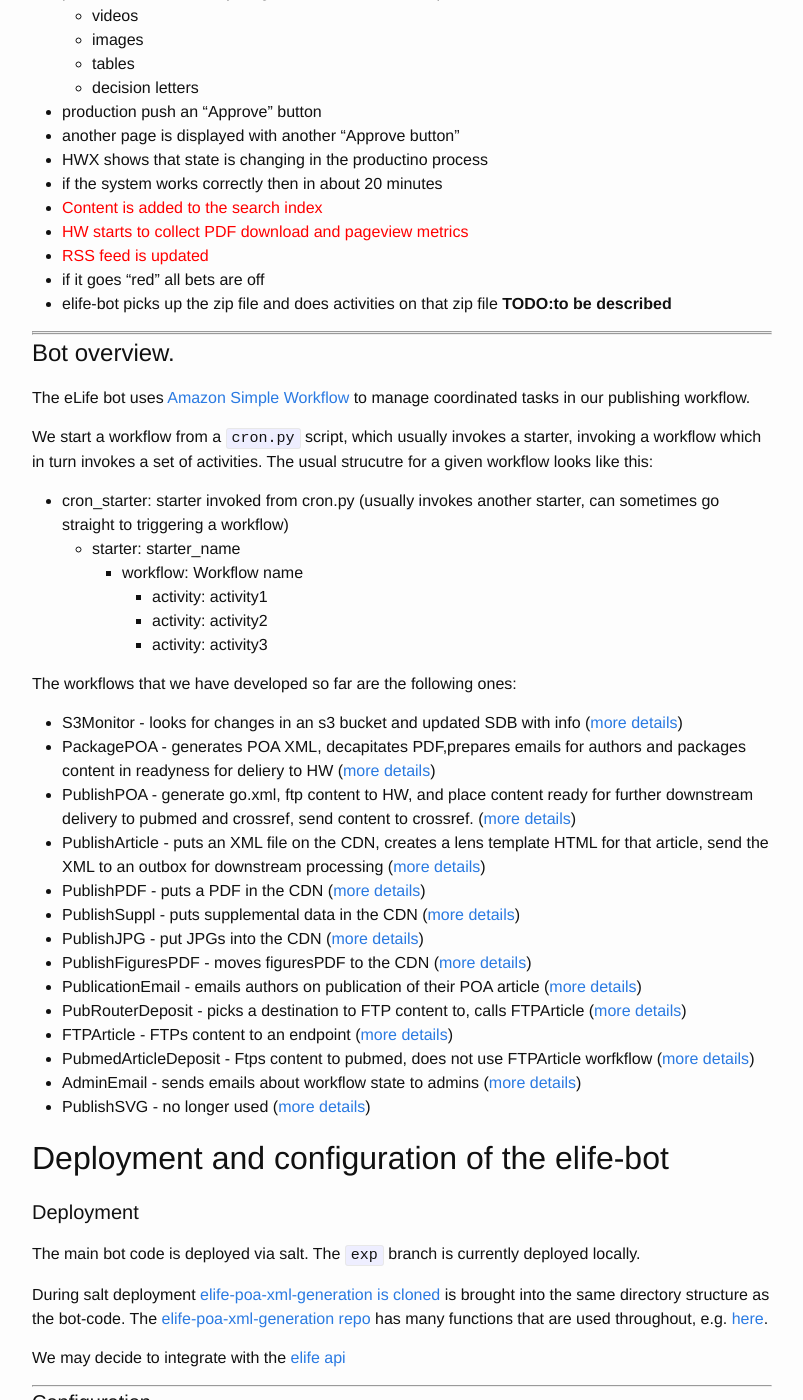
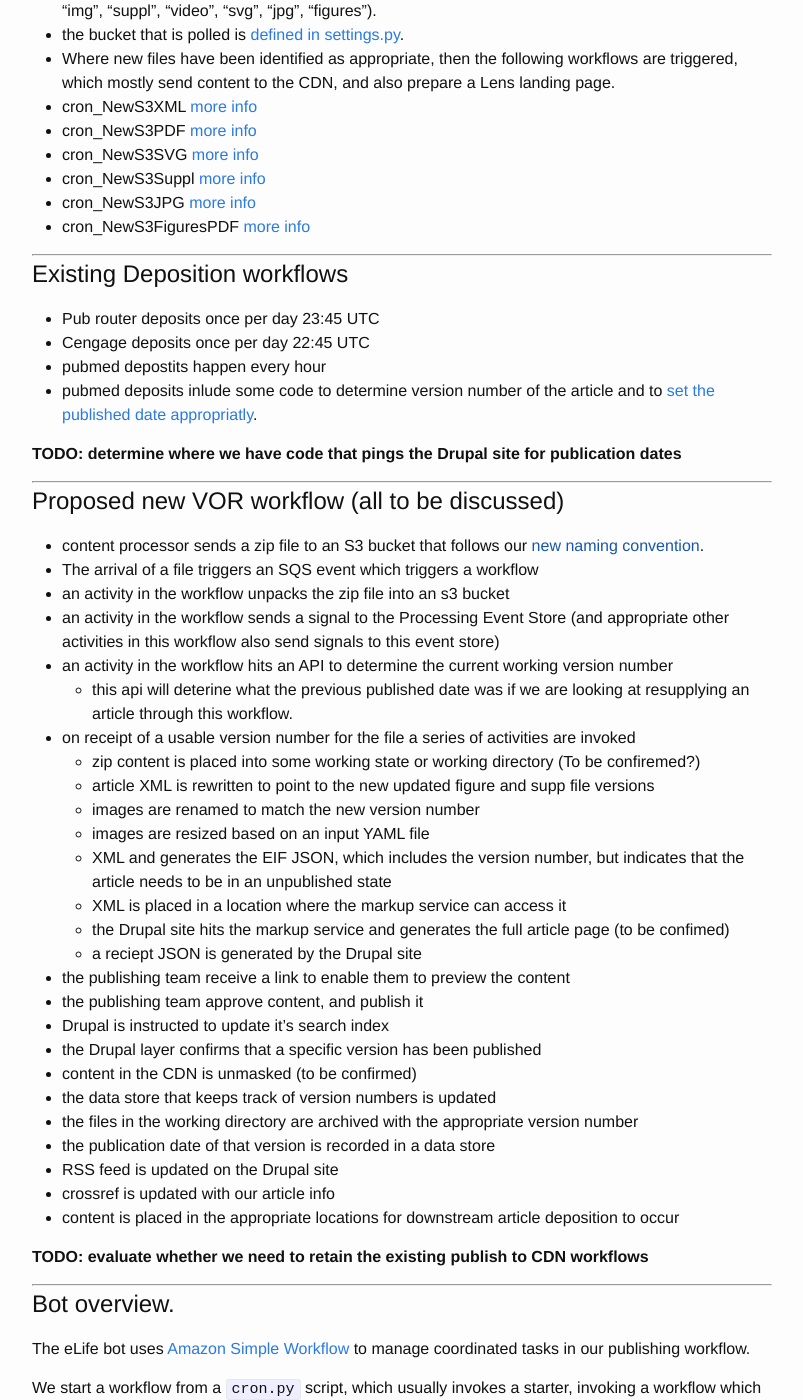
Before and after one commit to elifesciences/elife-continuum-documentation, a Jekyll site: the page built from file-s3-naming-workflow/_posts/2015-06-12-ppp-workflow-docs.markdown, in a window 1280 px wide and 1400 px high, scrolled down 2434 px. Shown: the whole window, without its empty margins (238-1041 px from the left). Built offline with Jekyll 4.4.1, drawn with Linux system fonts in a browser that asks for light colours; some of the changed text lies outside the part shown.

Commit message:
first draft of new VOR workflow, removed server depenency

```diff
--- a/file-s3-naming-workflow/_posts/2015-06-12-ppp-workflow-docs.markdown
+++ b/file-s3-naming-workflow/_posts/2015-06-12-ppp-workflow-docs.markdown
@@ -5,18 +5,14 @@ date:   2015-06-12 11:40:32
 categories: ppp docs workflow
 ---
 
-{% assign ppp = site.ppp_docs_config %}
+
 
 ----
 
 # TODO list for this document
 
-- provide links to how each activity gets it's settings, and how content flows within a workflow  (80%)
-
-- write up from the point of view of an incoming document what activities it experiences for current VOR and POA workflows (50%)
-
-- highlight the parts of the workflow that we need to create activities for to replace HW (10%)
-- write up a proposed doc showing what our new workflows might look like  (0%)
+- highlight the parts of the workflow that we need to create activities for to replace HW (70%)
+- write up a proposed doc showing what our new workflows might look like  (60%)
 - complete tl;dr overview of the doc (10%)
 
 ----
@@ -25,42 +21,20 @@ This documentation aims to refer to the [exp branch](https://github.com/elifesci
 
 ----
 
-# TL;DR
-
-This document describes the current and future outlines of the elife-bot publishing workflow.
-
-- Lines in **red** are components that we need to build for the PPP project.
-- Lines in **green** are components that we have built for the PPP project.
-
-After the tl;dr section we go into detail on how to configure and run the bot code.
-
-
-## Current POA workflow
-
-to be completed
-
-## Current VOR workflow
-
-to be completed
-
-## Future POA workflow
-
-to be completed
-
-## Future VOR workflow
-
-to be completed
-
-----
-
 # Existing POA workflow
 
-- every hour EJP sends csv files with metadata to the `elife-ejp-ftp` S3 bucket
+- every hour EJP sends csv files with metadata to the `elife-ejp-ftp` S3 bucket. They have been provided access to this via the [https://cloudgates.net]() service, and to change the location of this we need to [modify the cloudgates settings](https://github.com/elifesciences/elifesciences-wiki/wiki/adding-a-ftp-endpoint-to-an-AWS-S3-bucket-via-the-cloudgates-service) and resullpy FTP credentials to the vendor.
 - when an article has been accepted for publication in EJP the production team hit a button in EJP that will cause EJP to FTP a file to the `elife-ejp-poa-delivery` S3 bucket
 - `cron.py` checks at 11am for new content in a bucket defined by the setting `poa_bucket` which needs to be set to be teh same bucket that EJP are sending their content to (done in settings.py for the elife-bot code)
 - on discovering a new file in that bucket (via the S3Monitor activity) the [PackagePOA](#PackagePOA) activity is started
 - this activity looks for content in directories on the local Ec2 machine that are set in the settings file of the [elife-poa-xml-generation](https://github.com/elifesciences/elife-poa-xml-generation/blob/master/example-settings.py) code. It then sends the output to an s3 bucket [that is defined](https://github.com/elifesciences/elife-bot/blob/exp/activity/activity_PackagePOA.py#L276) by the [settings.poa_packaging_bucket](https://github.com/elifesciences/elife-bot/blob/exp/activity/activity_PackagePOA.py#L60) which is set to `elife-poa-packaging`
 - the [PublishPOA](#PublishPOA) is invoked if a new file is found in `elife-poa-packaging`.
+- this will create a folder in an outbox of the folloiwng format
+    - folder name YYYYMMDD
+    - folder contains, for each article to be published, a file of the following kind
+      - elife_poa_eNNNNN.xml
+      - elife_poa_eNNNNN_ds.zip
+      - decap_elife_poa_eNNNNN.pdf
 - this sends files to HW and to crossref and prepares files for downstream delivery.
 - Files appears in Highwire express (HWX)
 - HWX shows all POA articles for the day on one "batch"
@@ -73,18 +47,25 @@ to be completed
     - special characters
     - that decapitation has happened on the PDF
     - that the abstract appears OK
-    - some other checks (listed in the POA protocalls document)
+    - some other checks (listed in the POA protocals document)
 - production push an "Approve" button
 - another page is displayed with another "Approve button"
 - a "Success Page" is displayed
 - <span style="color:red">Content is added to the search index </span>
 - usually within 1/2 an hour the paper on the Drupal Site is in a published state
-
+- it's not clear to me which of the "publish" activities operate on the contents that we have here.
 
 ---
+
 # Existing VOR workflow
-- content processor sends a zip file to an S3 bucket and to a HW FTP endpoint
-- Files appears in Highwire express (HWX) with a go.xml file  [&#128279;]()
+
+- content processor sends a zip file to an S3 bucket and to a HW FTP endpoint, I _think_ these go into the s3 bucket `elife-articles-hw`.
+- content processor sends Crossref an XML file to update the crossref record
+- These files appear in a directory named as NNNNN - where this is the `f-id`. There is one folder for every article. The folder contains files of the format
+  - elife_YYYY_NNNNN.img.zip
+  - elife_YYYY_NNNNN.pdf.zip
+  - elife_YYYY_NNNNN.xml.zip
+- Files appears in Highwire express (HWX)
 - each file takes it's own batch through the system
 - <span style="color:red">HW creates a record in HWX</span>
 - if production can get to HWX then they see the following stages (information can been seen at each of these stages)
@@ -98,27 +79,81 @@ to be completed
   - <span style="color:red">images are converted</span>
   - <span style="color:green">HW creates nodes in Drupal</span>
   - <span style="color:red">assetts are loaded to the appropriate location, e.g. for download or to the CDN</span>
-  - <span style="color:red">XML is transformed to HTML and provided via a markdup service</span>
+  - <span style="color:red">XML is transformed to HTML and provided via a markup service</span>
   - <span style="color:red">Some magic related article fun happens</span>
 - when the workflow gets to assembly assembly will turn orange and production can make a decision
 - at assembly there is a QA report that links to the Drupal site
-- production checks everything in the article on the drupal site
+- production checks everything in the article on the Drupal site
   - videos
   - images
   - tables
   - decision letters
 - production push an "Approve" button
 - another page is displayed with another "Approve button"
-- HWX shows that state is changing in the productino process
+- HWX shows that state is changing in the production process
 - if the system works correctly then in about 20 minutes
 - <span style="color:red">Content is added to the search index </span>
 - <span style="color:red">HW starts to collect PDF download and pageview metrics </span>
 - <span style="color:red">RSS feed is updated </span>
 - if it goes "red" all bets are off
-- elife-bot picks up the zip file and does activities on that zip file **TODO:to be described**
+- elife-bot via a setting in the db.provier script, is monitoring for [new files of  spcific types ](https://github.com/elifesciences/elife-bot/blob/master/provider/simpleDB.py#L236) ("xml", "pdf", "img", "suppl", "video", "svg", "jpg", "figures").
+- the bucket that is polled is [defined in settings.py](https://github.com/elifesciences/elife-bot/blob/exp/settings-example.py#L20).
+- Where new files have been identified as appropriate, then the following workflows are triggered, which mostly send content to the CDN, and also prepare a Lens landing page.
+- cron_NewS3XML [more info](#PublishPDF)
+- cron_NewS3PDF [more info](#PublishPDF)
+- cron_NewS3SVG [more info](#PublishSVG)
+- cron_NewS3Suppl [more info](#PublishPDF)
+- cron_NewS3JPG [more info](#PublishPDF)
+- cron_NewS3FiguresPDF [more info](#PublishPDF)
+
+----
+
+# Existing Deposition workflows
+
+- Pub router deposits once per day 23:45 UTC
+- Cengage deposits once per day 22:45 UTC
+- pubmed depostits happen every hour
+- pubmed deposits inlude some code to determine version number of the article and to
+[set the published date appropriatly](https://github.com/elifesciences/elife-bot/blob/exp/activity/activity_PubmedArticleDeposit.py#L197).
+
+**TODO: determine where we have code that pings the Drupal site for publication dates**
 
 
 ---
+
+# Proposed new VOR workflow (all to be discussed)
+
+- content processor sends a zip file to an S3 bucket that follows our [new naming convention]().
+- The arrival of a file triggers an SQS event which triggers a workflow
+- an activity in the workflow unpacks the zip file into an s3 bucket
+- an activity in the workflow sends a signal to the Processing Event Store (and appropriate other activities in this workflow also send signals to this event store)
+- an activity in the workflow hits an API to determine the current working version number
+    - this api will deterine what the previous published date was if we are looking
+    at resupplying an article through this workflow.
+- on receipt of a usable version number for the file a series of activities are
+ invoked
+    - zip content is placed into some working state or working directory (To be confiremed?)
+    - article XML is rewritten to point to the new updated figure and supp file versions
+    - images are renamed to match the new version number
+    - images are resized based on an input YAML file
+    - XML and generates the EIF JSON, which includes the version number, but indicates that the article needs to be in an unpublished state
+    - XML is placed in a location where the markup service can access it
+    - the Drupal site hits the markup service and generates the full article page (to be confimed)
+    - a reciept JSON is generated by the Drupal site
+- the publishing team receive a link to enable them to preview the content
+- the publishing team approve content, and publish it
+- Drupal is instructed to update it's search index
+- the Drupal layer confirms that a specific version has been published
+- content in the CDN is unmasked (to be confirmed)
+- the data store that keeps track of version numbers is updated
+- the files in the working directory are archived with the appropriate version number
+- the publication date of that version is recorded in a data store
+- RSS feed is updated on the Drupal site
+- crossref is updated with our article info
+- content is placed in the appropriate locations for downstream article deposition to occur
+
+**TODO: evaluate whether we need to retain the existing publish to CDN workflows**
+
 
 ----
 
@@ -207,7 +242,7 @@ starter_S3Monitor look in an S3 bucket and store changes to that bucket as metad
 
 Config for simpledb is done in settings.py
 
-  `{{ ppp.simple-db-region }} = {{ ppp.region-value }}`
+  `simpledb_region = us-east-1`
 
 
 ----
@@ -458,31 +493,3 @@ and should be terminated.
 - deduplicate code that is used to send emails
 - remove starter dependcy on SDB
 - move hard coded config variable out of the code into a settings or YAML file
-
-
-# Global configuration options for PPP workflow
-
-Get all of our pieces of AWS infrastructure setup in the correct regions.
-
-`{{ ppp.region }} = {{ ppp.region-value }}`
-
-`{{ ppp.sqs-region }} = {{ ppp.region-value }}`
-
-`{{ ppp.simple-db-region }} = {{ ppp.region-value }}`
-
-`{{ ppp.ses-region }} = {{ ppp.region-value }}`
-
-
-Setup variable for the Amazon Simple Workflow
-
-`{{ ppp.domain }} = {{ ppp.domain-value}}`
-
-`{{ ppp.task-list }} = {{ ppp.task-list-value}}`
-
-Setup variable for the Amazon Simple Queue Service
-
-  `{{ ppp.monitor-queue }} = {{ ppp.monitor-queue-value }}`
-
-  `{{ ppp.monitor-bucket }} = {{ ppp.monitor-bucket-value }}`
-
-  `{{ ppp.eif-output-bucket }} = {{ ppp.eif-output-bucket-value }}`
```
Also changed, not shown: other parts of file-s3-naming-workflow/_posts/2015-06-12-ppp-workflow-docs.markdown (+1 -1 lines).
